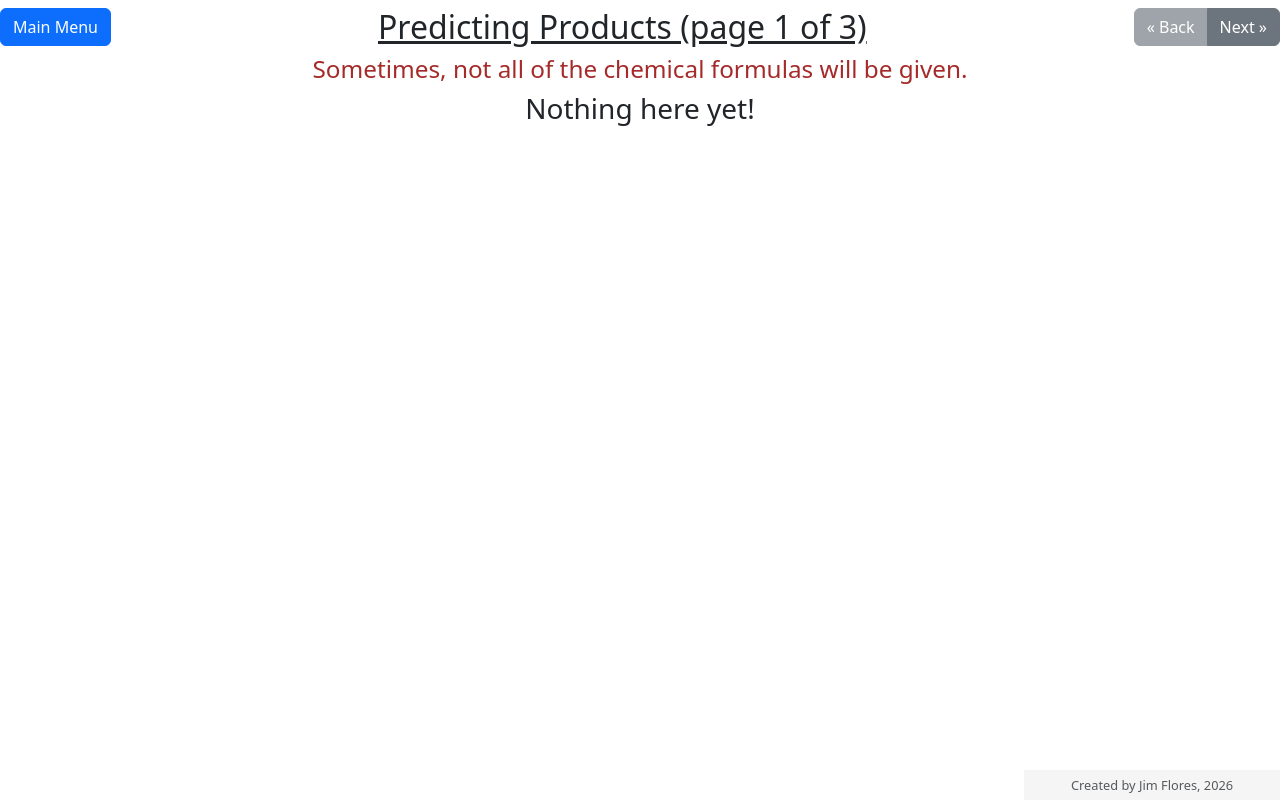
After one commit to jimflores5/Balancing_practice, a Flask app: page /predict_prods/1 in a window 1280 px wide. The commit adds this page. Run offline with Flask 3, Linux system fonts and the light colour scheme.

Commit message:
Added HTML templates for the necessary subpages.

```diff
--- a/main.py
+++ b/main.py
@@ -59,5 +59,85 @@ def index():
         rxn_types = list(reactions.keys())
     return render_template('index.html', reactions = rxn_types, title = 'Balancing Practice')
 
+@app.route('/rxn_types/<page>', methods=['POST', 'GET'])
+def rxn_types(page):
+    page_title = 'Types of Reactions'
+    num_pages = 7
+    template_name = 'rxn_types'
+    page = int(page)
+    if request.method == 'POST':
+        pass
+
+    return render_template('rxn_types.html',title='Types of Reactions', page = page, page_title = page_title,
+            num_pages = num_pages, template = template_name)
+
+@app.route('/balancing_rxns/<page>', methods=['POST', 'GET'])
+def balancing_rxns(page):
+    page_title = 'Balancing Chemical Equations'
+    num_pages = 3
+    template_name = 'balancing_rxns'
+    page = int(page)
+    if request.method == 'POST':
+        pass
+
+    if page == 1:
+        subheading = 'Conservation of Mass'
+    elif page == 2:
+        subheading = 'Steps to balance a reaction.'
+    else:
+        subheading = 'First Practice!'
+    return render_template('balancing_rxns.html',title='How to Balance a Reaction', page = page, page_title = page_title,
+            num_pages = num_pages, template = template_name, subheading = subheading)
+
+@app.route('/predict_prods/<page>', methods=['POST', 'GET'])
+def predict_prods(page):
+    page_title = 'Predicting Products'
+    num_pages = 3
+    template_name = 'predict_prods'
+    page = int(page)
+    if request.method == 'POST':
+        pass
+
+    if page == 1:
+        subheading = 'Sometimes, not all of the chemical formulas will be given.'
+    elif page == 2:
+        subheading = 'Predicting products for Synthesis, Single Replacement, and Double Replacement reactions.'
+    else:
+        subheading = 'Predicting products for combustion reactions.'
+    return render_template('predict_prods.html',title='Predicting Products', page = page, page_title = page_title,
+            num_pages = num_pages, template = template_name, subheading = subheading)
+
+@app.route('/balancing_practice/<page>', methods=['POST', 'GET'])
+def balancing_practice(page):
+    page_title = 'Balancing Practice'
+    num_pages = 2
+    template_name = 'balancing_practice'
+    page = int(page)
+    if request.method == 'POST':
+        pass
+    else:
+        session['first_try'] = True
+        session['num_attempted'] = 0
+        session['numCorrect'] = 0
+        if page == 1:
+            subheading = 'Balancing Equations, Level 1'
+        else:
+            subheading = 'Balancing Equations, Level 2'
+    return render_template('balancing_practice.html',title='Balancing Practice', page = page, page_title = page_title,
+            num_pages = num_pages, template = template_name, subheading = subheading)
+
+@app.route('/types_practice', methods=['POST', 'GET'])
+def types_practice():
+    page_title = 'Identify Reaction Types'
+    template_name = 'types_practice'
+    if request.method == 'POST':
+        pass
+    else:
+        session['first_try'] = True
+        session['num_attempted'] = 0
+        session['numCorrect'] = 0
+
+    return render_template('types_practice.html',title='Identify Reaction Types', page_title = page_title, template = template_name)
+
 if __name__ == '__main__':
     app.run()
--- a/static/style.css
+++ b/static/style.css
@@ -127,3 +127,7 @@ sub {
     margin-top: 5%;
     margin-bottom: 5%;
 }
+
+.index-button {
+    margin-bottom: 1%;
+}
--- /dev/null
+++ b/templates/predict_prods.html
@@ -0,0 +1,8 @@
+{% extends "tutorials_base.html" %}
+
+{% block content %}
+    <section class="wrapper text-center">
+        <h2 class="subheading">{{subheading}}</h2>
+        <h3>Nothing here yet!</h3>
+    </section>
+{% endblock %}
--- /dev/null
+++ b/templates/tutorials_base.html
@@ -0,0 +1,47 @@
+<!DOCTYPE html>
+<html lang="en">
+    <head>
+        <meta charset="utf-8">
+        <meta name="viewport" content="width=device-width, initial-scale=1, shrink-to-fit=no">
+        <title>{{title}}</title>
+        <!-- Bootstrap 5.3.8 compiled and minified CSS -->
+        <link href="https://cdn.jsdelivr.net/npm/bootstrap@5.3.8/dist/css/bootstrap.min.css" rel="stylesheet" integrity="sha384-sRIl4kxILFvY47J16cr9ZwB07vP4J8+LH7qKQnuqkuIAvNWLzeN8tE5YBujZqJLB" crossorigin="anonymous">
+        <!-- User-defined CSS -->
+        <link rel="stylesheet" type="text/css" href="{{ url_for('static', filename='style.css') }}">
+        <style></style>
+    </head>
+
+    <body>
+        <navbar class="btn-toolbar justify-content-between mt-2" role="toolbar">
+            <section class="ml-3">
+                <a class="btn btn-primary" href="/" role="button">Main Menu</a>
+            </section>
+            <section class = 'wrapper text-center'>
+                <h1 class="main-heading">{{page_title}} (page {{page}} of {{num_pages}})</h1>
+            </section>
+            <section class="mr-3" role="group">
+                <div class="btn-group" role="group">
+                    {% if page == 1 %}
+                        <button type="button" class="btn btn-secondary mr-2" disabled>&laquo; Back</button>
+                    {% else %}
+                        <a class="btn btn-secondary mr-2" href="/{{template}}/{{page-1}}" role="button">&laquo; Back</a>
+                    {% endif %}
+                    {% if page == num_pages %}
+                        <button type="button" class="btn btn-secondary mr-2" disabled>Next &raquo;</button>
+                    {% else %}
+                        <a class="btn btn-secondary mr-2" href="/{{template}}/{{page+1}}" role="button">Next &raquo;</a>
+                    {% endif %}
+                </div>
+            </section>
+        </navbar>
+        {% block content %}
+        {% endblock %}
+        <!-- Bootstrap 5.3.8 compiled and minified JavaScript -->
+        <script src="https://cdn.jsdelivr.net/npm/bootstrap@5.3.8/dist/js/bootstrap.bundle.min.js" integrity="sha384-FKyoEForCGlyvwx9Hj09JcYn3nv7wiPVlz7YYwJrWVcXK/BmnVDxM+D2scQbITxI" crossorigin="anonymous"></script>
+        <footer class="footer align-self-end">
+            <div class="container wrapper text-center">
+                <span class="text-muted">Created by Jim Flores, 2026</span>
+            </div>
+        </footer>
+    </body>
+</html>
```
Also changed, not shown: templates/balancing_practice.html (added, +12 -0 lines), templates/balancing_rxns.html (added, +8 -0 lines), templates/index.html (+28 -17 lines), templates/rxn_types.html (added, +8 -0 lines), templates/types_practice.html (added, +12 -0 lines).
